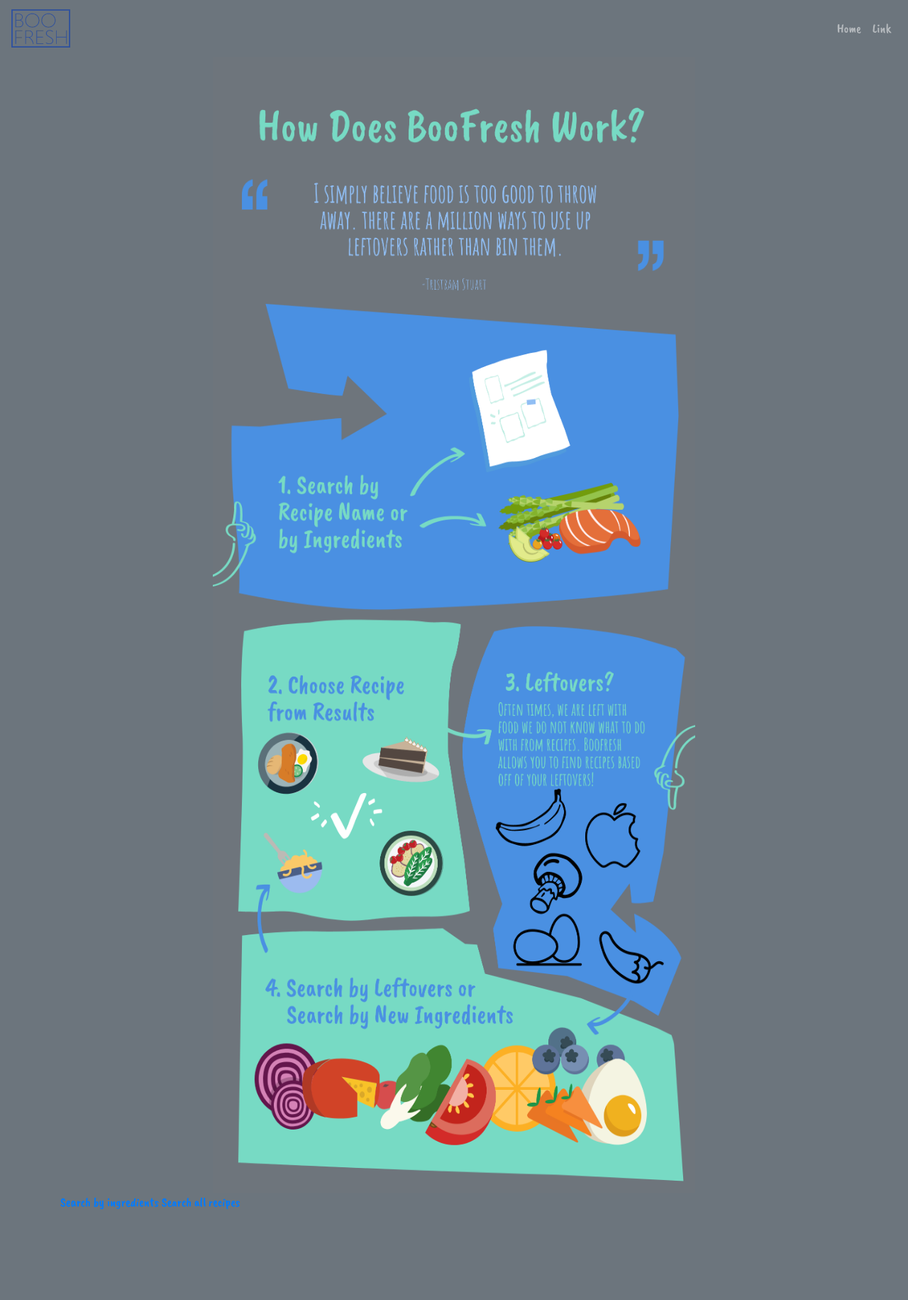
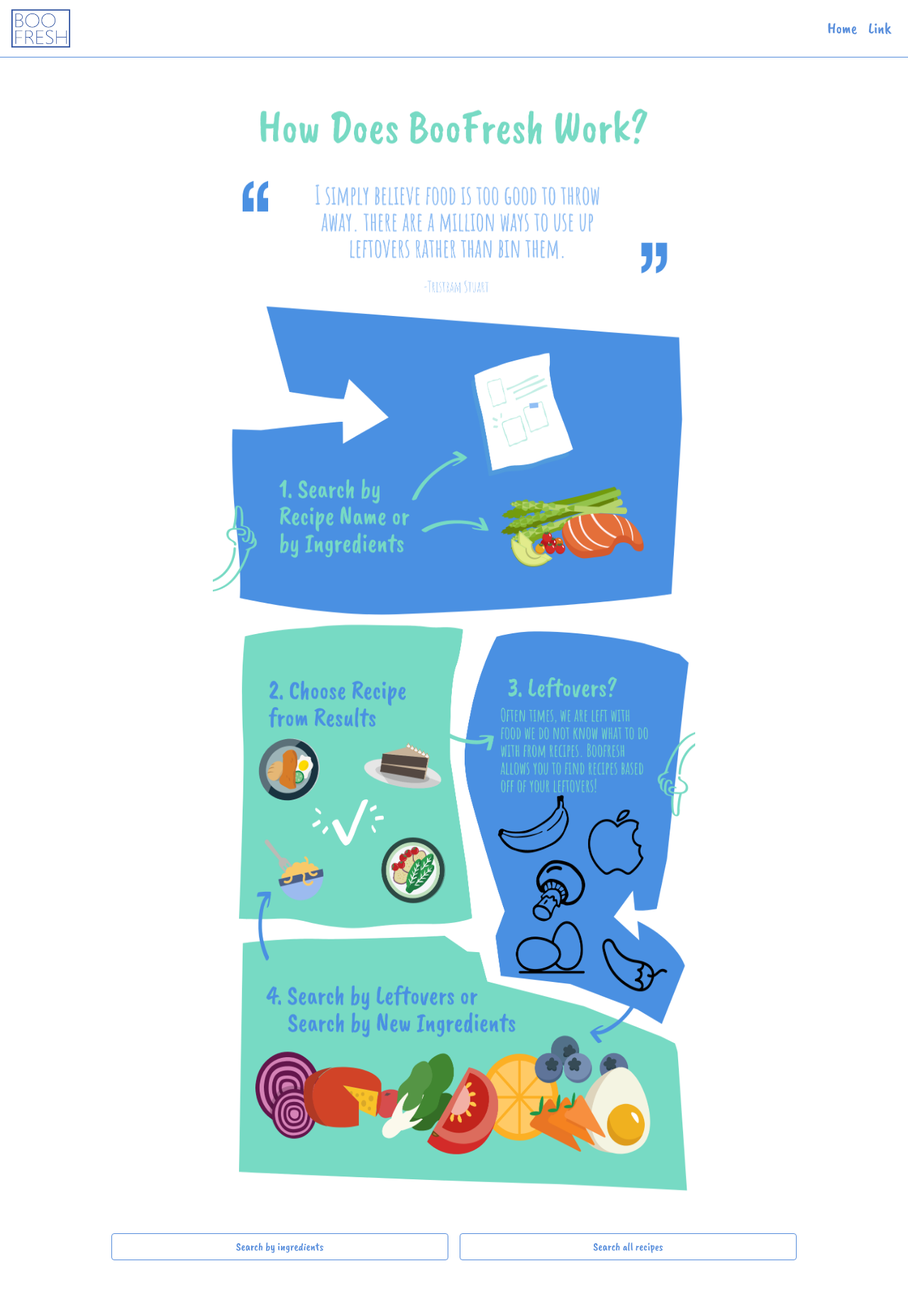
Before and after one commit to vincentT360/reFresh, a Flask app: page / in a window 1280 px wide. Shown: the whole page at 71% size. Before the commit the page ends 1703 px from the top, so only its background shows below. Run offline with Flask 2, Linux system fonts and the light colour scheme; some libraries are stand-ins or nearby versions.

Commit message:
fixed to white

```diff
--- a/flaskdriver/static/main.css
+++ b/flaskdriver/static/main.css
@@ -1,8 +1,36 @@
 body {
     font-family: "Caveat Brush";
-    font-size: 18px;
+    font-size: 22px;
 }
 
+.btn {
+    border: 1px solid rgb(90, 143, 220)
+}
+
+.btn a{
+    color: rgb(90, 143, 220)
+}
+
+.btn:hover a {
+    color: white;
+}
+.btn:hover {
+    background-color: rgb(90, 143, 220);
+    transition: .4s;
+
+}
+
+.nav-link {
+    color: rgb(90, 143, 220);
+}
+
+.navbar-toggler {
+    border: 1px solid rgb(90, 143, 220);
+}
+
+.navbar {
+    border-bottom: 1px solid rgb(90,143,220);
+}
 .navbar-brand {
     font-size: 2.0em;
 }
--- a/flaskdriver/templates/home.html
+++ b/flaskdriver/templates/home.html
@@ -6,8 +6,15 @@
 </div>
 
 <div class="container">
-    <a href="{{ url_for('main.pick_ingredients') }}">Search by ingredients</a>
-    <a href="{{ url_for('main.search_for_recipes') }}">Search all recipes</a>
+    <div class="row my-5 justify-content-center">
+        <button class="btn col-md-5 m-2">
+            <a href="{{ url_for('main.pick_ingredients') }}">Search by ingredients</a>
+        </button>
+        <button class="btn col-md-5 m-2">
+            <a href="{{ url_for('main.search_for_recipes') }}">Search all recipes</a>
+        </button>
+    </div>
+
 
 </div>
 
--- a/flaskdriver/templates/layout.html
+++ b/flaskdriver/templates/layout.html
@@ -27,9 +27,9 @@
 
 
 </head>
-<body class="bg-secondary">
+<body>
 
-        <nav class="navbar navbar-expand-md bg-secondary navbar-dark sticky-top">
+        <nav class="navbar navbar-expand-md bg-white sticky-top">
                 <a href="{{ url_for('main.home') }}"><img id="nav-img" class="navbar-brand" src="{{ url_for('static', filename='images/tempFreshLogo.png') }}"></img></a>
                 <button class="navbar-toggler" type="button" data-toggle="collapse" data-target="#navbarSupportedContent" aria-controls="navbarSupportedContent" aria-expanded="false" aria-label="Toggle navigation">
                     <span class="navbar-toggler-icon"></span>
```
Also changed, not shown: flaskdriver/site.db, flaskdriver/static/images/splash.png.
